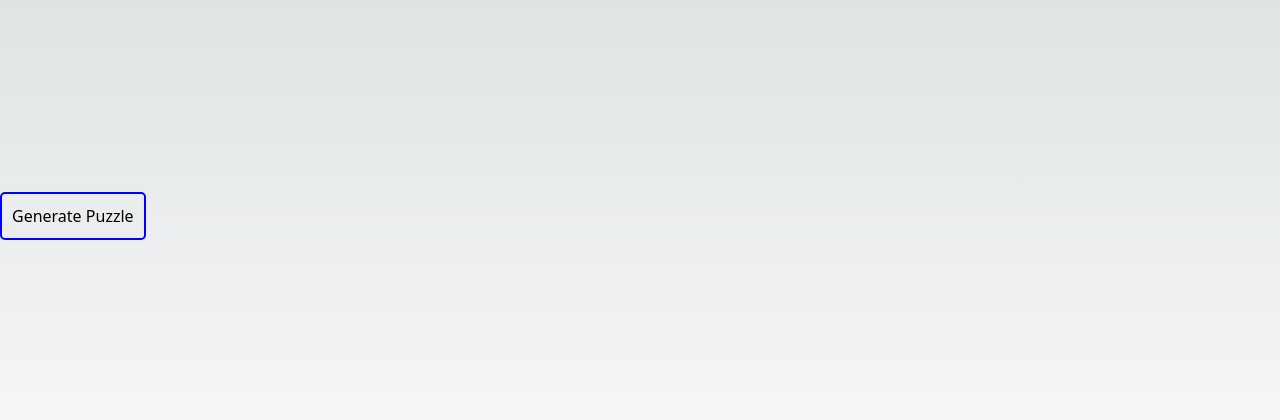
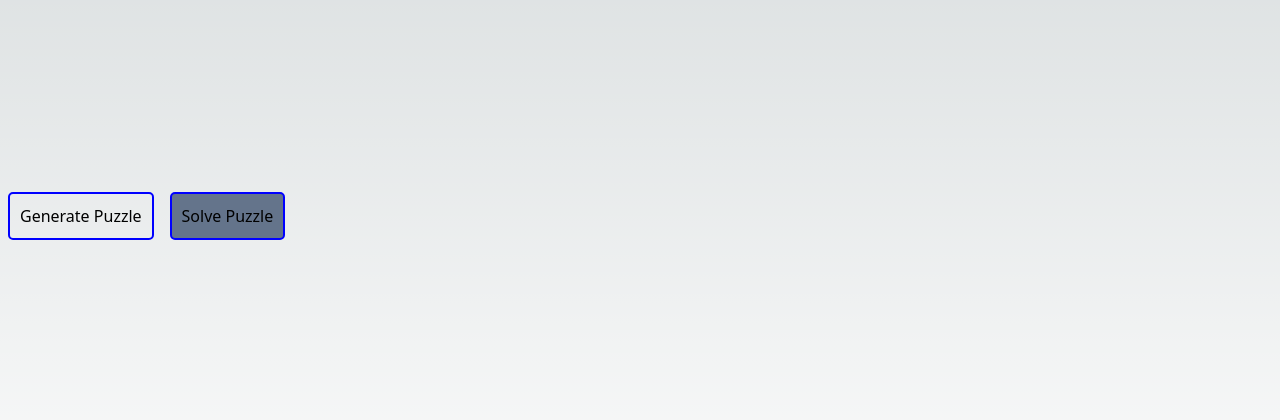
Before and after one commit to LeionTamer/dungeon-sudoku, a Next.js app: page / in a window 1280 px wide. Shown: the part 184-604 px from the top of the page. Built offline with nearby package versions, Linux system fonts and the light colour scheme.

Commit message:
Happy Solution

```diff
--- a/components/_context.tsx
+++ b/components/_context.tsx
@@ -9,6 +9,7 @@ import {
 type SudokuStateType = {
   puzzle: string; // puzzle would be the original puzzle and will determine if the cell is disabled
   values: string; // this is where the user inputs would be stored
+  error?: string;
 };
 
 const initState: SudokuStateType = {
--- a/components/_controls.tsx
+++ b/components/_controls.tsx
@@ -1,23 +1,54 @@
-import { GenerateSudokuType } from "@/types/sudoku";
+import { GenerateSudokuType, SolveSudokuResponseType } from "@/types/sudoku";
 import { useSudokuContext } from "./_context";
 
 export default function Controls() {
-  const { dispatch } = useSudokuContext();
+  const { state, dispatch } = useSudokuContext();
 
   const generatePuzzle = async () => {
     const response = await fetch("/api/generate");
     const data = (await response.json()) as GenerateSudokuType;
 
-    dispatch({ puzzle: data.puzzle, values: data.puzzle });
+    dispatch({ puzzle: data.puzzle, values: data.puzzle, error: undefined });
+  };
 
-    console.log(data);
+  const solvePuzzle = async () => {
+    const response = await fetch("/api/solve", {
+      method: "POST",
+      body: JSON.stringify({
+        values: state.values,
+      }),
+    });
+
+    try {
+      const data = (await response.json()) as SolveSudokuResponseType;
+
+      if (data.solution) {
+        dispatch({ values: data.solution, error: undefined });
+      } else {
+        dispatch({ error: "cannot find a solution" });
+      }
+    } catch (e) {
+      console.error(e);
+    }
   };
+
+  const disableSolve = state.values.length === 0 || !state.values.includes(".");
 
   return (
     <div>
-      <button className="btn" onClick={generatePuzzle}>
+      <button className="btn m-2" onClick={generatePuzzle}>
         Generate Puzzle
       </button>
+      <button
+        className={`btn m-2 ${disableSolve && `bg-slate-500`}`}
+        disabled={disableSolve}
+        onClick={solvePuzzle}
+      >
+        Solve Puzzle
+      </button>
+      {state.error && (
+        <div className="text-red-700 bg-red-200 m-2">{state.error}</div>
+      )}
     </div>
   );
 }
--- a/pages/api/generate.ts
+++ b/pages/api/generate.ts
@@ -9,7 +9,6 @@ export const config = {
     externalResolver: true,
   },
 };
-
 
 export default function handler(
   req: NextApiRequest,
@@ -27,7 +26,7 @@ export default function handler(
       })
 
   } catch (e) {
-    const error = new Error("somethinge went wrong")
+    const error = new Error("something went wrong")
     res.status(500).send(error)
   }
 }
--- /dev/null
+++ b/pages/api/solve.ts
@@ -0,0 +1,41 @@
+import { SolveSudokuRequestType } from "@/types/sudoku";
+import { NextApiRequest, NextApiResponse } from "next";
+
+const API_KEY = process.env.SUDOKU_API_KEY
+
+export const config = {
+  api: {
+    externalResolver: true,
+  },
+};
+
+export default function handler(
+  req: NextApiRequest,
+  res: NextApiResponse
+) {
+  if (req.method === 'POST') {
+    try {
+      // console.table(req.body)
+      const request = JSON.parse(req.body) as SolveSudokuRequestType
+      const puzzle = request.values
+
+      fetch(`https://sudoku-generator1.p.rapidapi.com/sudoku/solve?puzzle=${puzzle}`,
+        {
+          headers: {
+            'X-RapidAPI-Key': API_KEY as string,
+            'X-RapidAPI-Host': 'sudoku-generator1.p.rapidapi.com'
+          },
+        })
+        .then(response => response.json())
+        .then(data => {
+          res.status(200).send(data)
+        })
+
+    } catch (err) {
+      res.status(500).send(err)
+    }
+  } else {
+    const error = new Error('Not allowed')
+    res.status(405).send(error)
+  }
+}
```
Also changed, not shown: types/sudoku.ts (+9 -0 lines), 1 other file (tests, documents, lock files or other folders).
